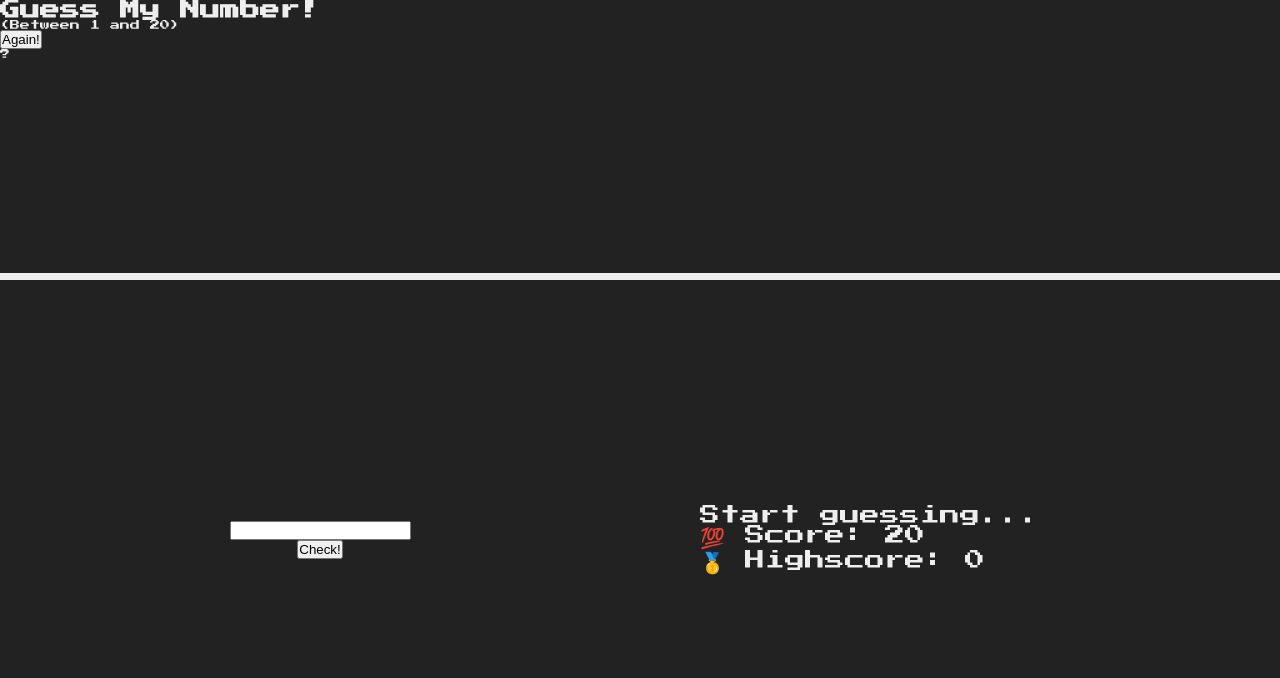
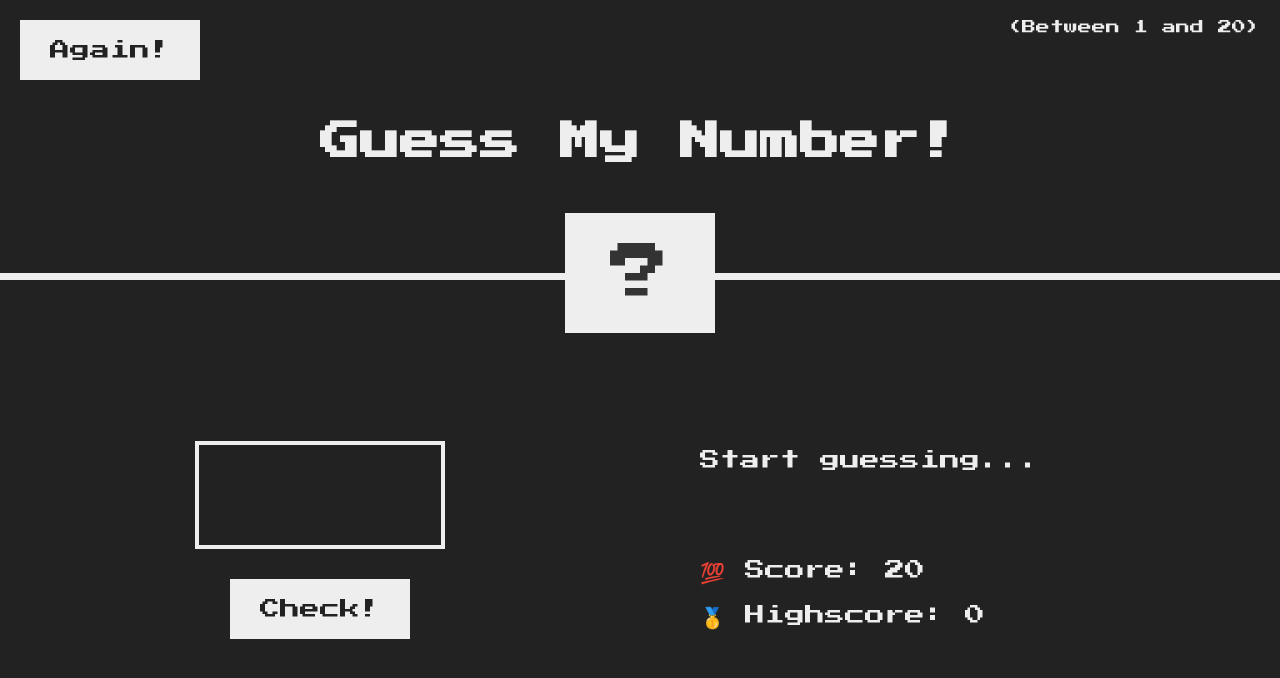
Before and after one commit to SofiaLiggio/Guess-My-Number, a plain HTML site: page index.html in a window 1280 px wide. Drawn offline with Linux system fonts and the light colour scheme.

Commit message:
ended css

```diff
--- a/style.css
+++ b/style.css
@@ -45,3 +45,74 @@ main {
 }
 
 /* ELEMENTS STYLE */
+h1 {
+  font-size: 4rem;
+  text-align: center;
+  position: absolute;
+  width: 100%;
+  top: 52%;
+  left: 50%;
+  transform: translate(-50%, -50%);
+}
+
+.number {
+  background: #eee;
+  color: #333;
+  font-size: 6rem;
+  width: 15rem;
+  padding: 3rem 0rem;
+  text-align: center;
+  position: absolute;
+  bottom: 0;
+  left: 50%;
+  transform: translate(-50%, 50%);
+}
+
+.between {
+  font-size: 1.4rem;
+  position: absolute;
+  top: 2rem;
+  right: 2rem;
+}
+
+.again {
+  position: absolute;
+  top: 2rem;
+  left: 2rem;
+}
+
+.guess {
+  background: none;
+  border: 4px solid #eee;
+  font-family: inherit;
+  color: inherit;
+  font-size: 5rem;
+  padding: 2.5rem;
+  width: 25rem;
+  text-align: center;
+  display: block;
+  margin-bottom: 3rem;
+}
+
+.btn {
+  border: none;
+  background-color: #eee;
+  color: #222;
+  font-size: 2rem;
+  font-family: inherit;
+  padding: 2rem 3rem;
+  cursor: pointer;
+}
+
+.btn:hover {
+  background-color: #ccc;
+}
+
+.message {
+  margin-bottom: 8rem;
+  height: 3rem;
+}
+
+.label-score {
+  margin-bottom: 2rem;
+}
```
